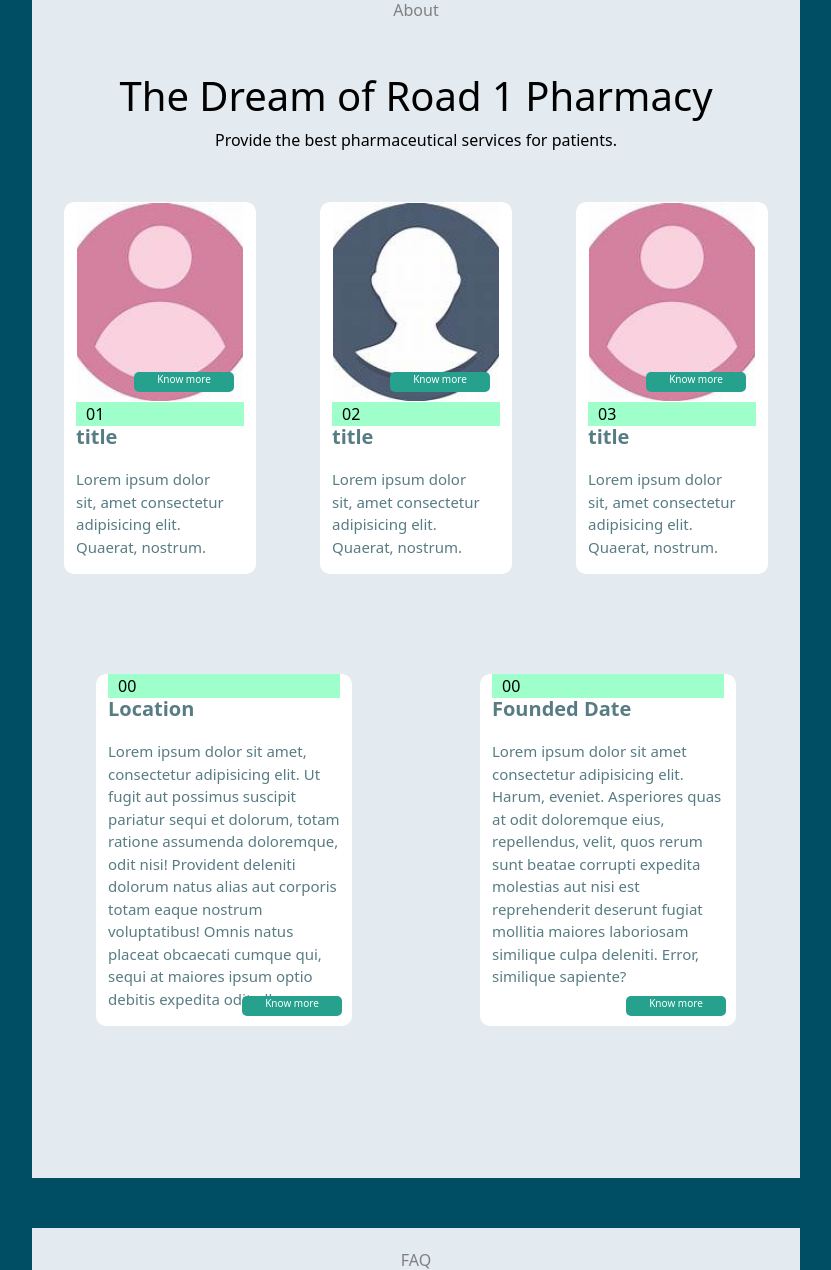
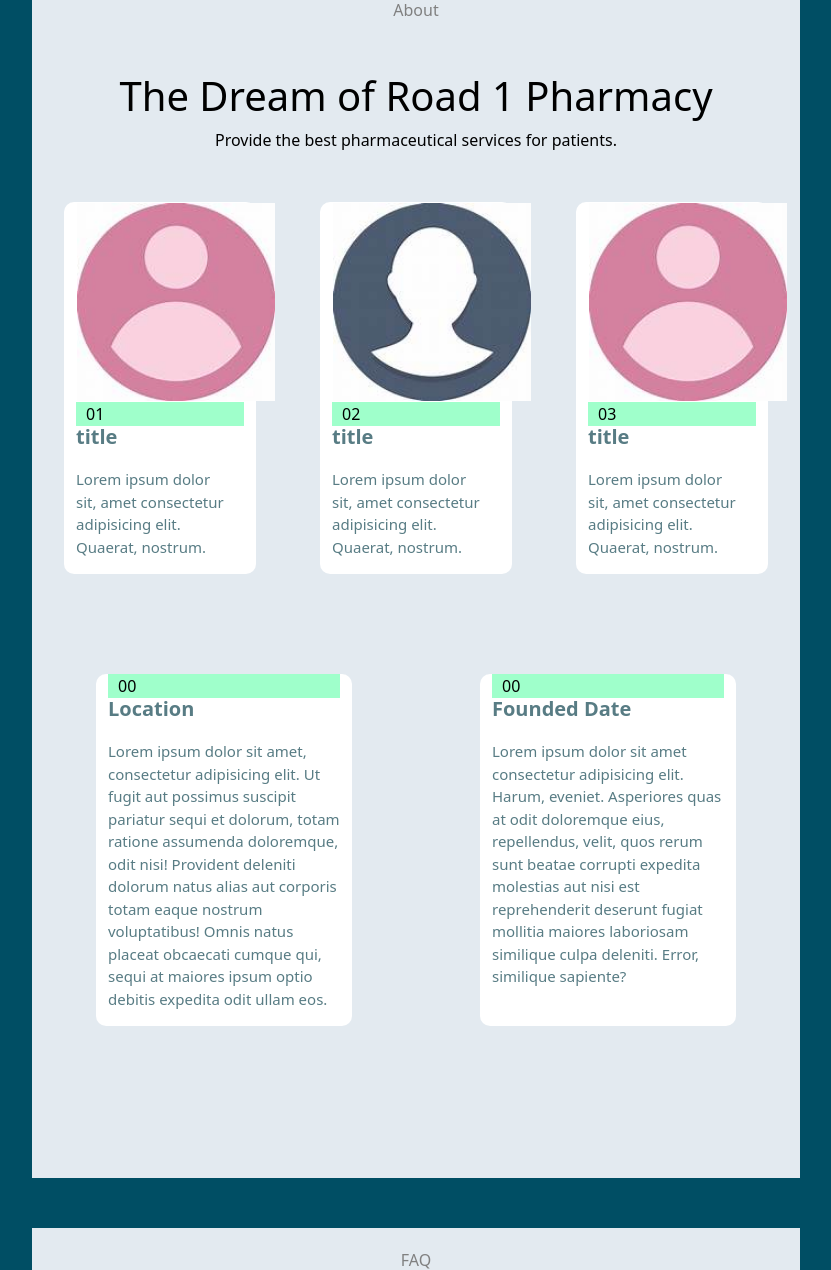
Before and after one commit to 11thhokage/road1Pharmacy, a PHP site: page /index2.php in a window 1280 px wide. Shown: the part 982-2252 px from the top of the page, without its empty margins (224-1055 px from the left). Run offline with PHP 8.4, Linux system fonts and the light colour scheme; some libraries are stand-ins or nearby versions.

Commit message:
fixed css linking

```diff
--- a/index2.php
+++ b/index2.php
@@ -5,7 +5,7 @@
     <meta charset="UTF-8">
     <meta name="viewport" content="width=device-width, initial-scale=1.0">
     <title>Road 1 Pharmacy</title>
-    <link rel="stylesheet" href="styles.css">
+
     <!-- Bootstrap CSS -->
     <link rel="stylesheet" href="https://cdn.jsdelivr.net/npm/bootstrap@5.3.2/dist/css/bootstrap.min.css" integrity="sha384-T3c6CoIi6uLrA9TneNEoa7RxnatzjcDSCmG1MXxSR1GAsXEV/Dwwykc2MPK8M2HN" crossorigin="anonymous">
     <link rel="stylesheet" href="https://cdn.jsdelivr.net/npm/bootstrap-icons@1.3.0/font/bootstrap-icons.css">
@@ -13,6 +13,7 @@
     <!-- SweetAlert2 CSS -->
     <link rel="stylesheet" href="https://cdn.jsdelivr.net/npm/sweetalert2@10">
     </link>
+    <link rel="stylesheet" href="style.css">
     <!-- SweetAlert2 JS -->
     <script src="https://cdn.jsdelivr.net/npm/sweetalert2@11"></script>
     <!-- Optional Bootstrap JS -->
@@ -109,7 +110,6 @@
                 <div class="card-box col-lg-3 col-md-5 col-sm-5">
                     <div class="img-cont">
                         <img class="card-img" src="img/rdu3.jpg" alt="">
-                        <a href="#" class="section-button">Know more</a>
                         <p class="faq-card-yellow ">01</p>
                     </div>
                     <div class="card-info">
@@ -120,7 +120,6 @@
                 <div class="card-box col-lg-3 col-md-5 col-sm-5">
                     <div class="img-cont">
                         <img class="card-img" src="img/frontend3.jpg" alt="">
-                        <a href="#" class="section-button">Know more</a>
                         <p class="faq-card-yellow">02</p>
                     </div>
                     <div class="card-info">
@@ -131,7 +130,6 @@
                 <div class="card-box col-lg-3 col-md-6 col-sm-6">
                     <div class="img-cont">
                         <img class="card-img" src="img/rdu3.jpg" alt="">
-                        <a href="#" class="section-button">Know more</a>
                         <p class="faq-card-yellow">03</p>
                     </div>
                     <div class="card-info">
@@ -148,7 +146,6 @@
                     <div class="card-info">
                         <p class="caption">Location</p>
                         <p class="definition">Lorem ipsum dolor sit amet, consectetur adipisicing elit. Ut fugit aut possimus suscipit pariatur sequi et dolorum, totam ratione assumenda doloremque, odit nisi! Provident deleniti dolorum natus alias aut corporis totam eaque nostrum voluptatibus! Omnis natus placeat obcaecati cumque qui, sequi at maiores ipsum optio debitis expedita odit ullam eos.</p>
-                        <a href="#" class="section-button">Know more</a>
                     </div>
                 </div>
                 <div class="card-box col-lg-4 col-md-7 col-sm-7 small-card">
@@ -158,7 +155,6 @@
                     <div class="card-info">
                         <p class="caption">Founded Date</p>
                         <p class="definition">Lorem ipsum dolor sit amet consectetur adipisicing elit. Harum, eveniet. Asperiores quas at odit doloremque eius, repellendus, velit, quos rerum sunt beatae corrupti expedita molestias aut nisi est reprehenderit deserunt fugiat mollitia maiores laboriosam similique culpa deleniti. Error, similique sapiente?</p>
-                        <a href="#" class="section-button">Know more</a>
                     </div>
                 </div>
             </div>
@@ -201,7 +197,7 @@
             <div id="carouselExampleControls" class="carousel slide carousel-css" data-ride="carousel">
                 <div class="carousel-inner ">
                     <div class="carousel-item .active">
-                <img class="d-block w-100 h-100 " src="https://img.freepik.com/free-photo/pharmacist-checking-medicines-drugstore_259150-57964.jpg" alt="First slide" >
+                        <img class="d-block w-100 h-100 " src="https://img.freepik.com/free-photo/pharmacist-checking-medicines-drugstore_259150-57964.jpg" alt="First slide">
                     </div>
                     <div class="carousel-item active">
                         <img class="d-block w-100 h-100" src="https://media.istockphoto.com/id/1036131880/photo/efficient-pharmacy-operations-thanks-to-teamwork.jpg?s=612x612&w=0&k=20&c=JQPtkW7j14dvFWeLd6JlltULHMw07rJdi5ey7QLqCHc=" alt="Second slide">
--- a/styles.css
+++ b/style.css
@@ -525,7 +525,7 @@
 
 
 
-@media only screen and (max-width: 992px) {
+@media only screen and (max-width: 1200px) {
 .section-image{
     display: none;
 }
```
Lines whose indentation alone changed are shown as unchanged.
